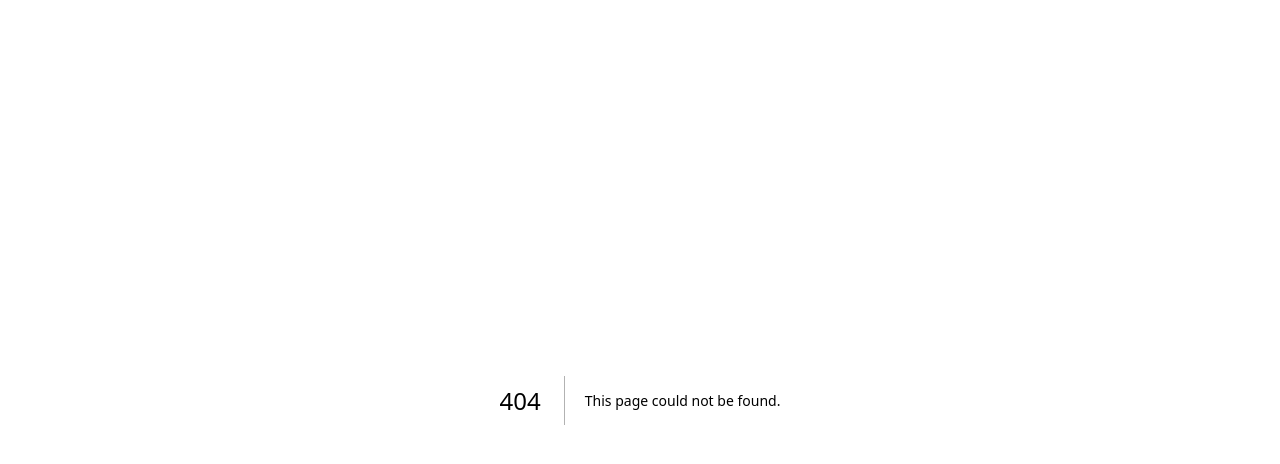
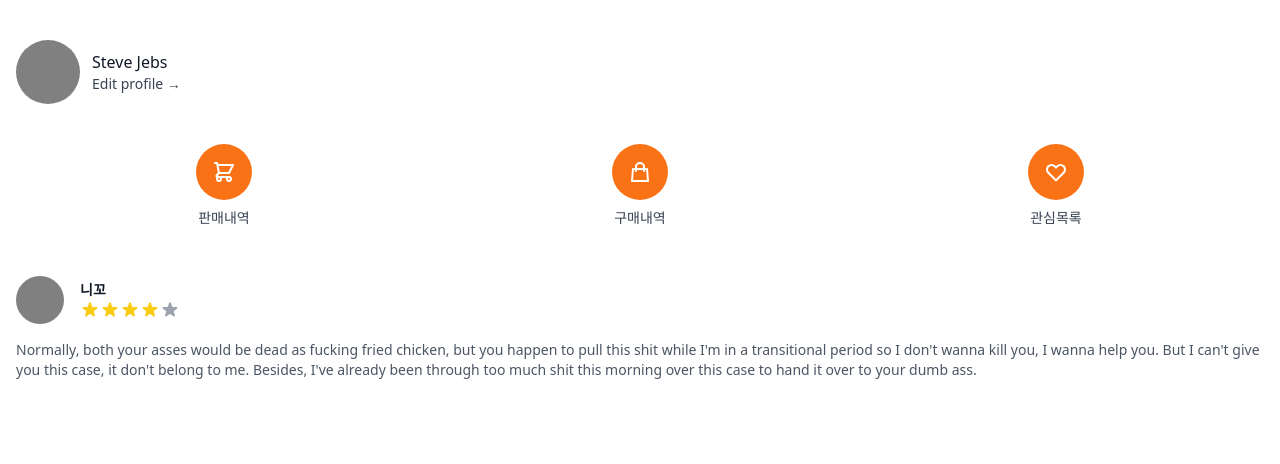
Before and after one commit to kimdongzzi/nomad-carrot-market, a Next.js app: page /profile in a window 1280 px wide. Before the commit this address had no page. Shown: the top 464 px of the page. Built offline with nearby package versions, Linux system fonts and the light colour scheme.

Commit message:
[design]feat/UI: Profile UI #2 #13
- Profile UI 구성

```diff
--- /dev/null
+++ b/pages/profile.tsx
@@ -0,0 +1,147 @@
+import type { NextPage } from "next";
+
+const Profile: NextPage = () => {
+  return (
+    <div className="py-10 px-4">
+      <div className="flex items-center space-x-3">
+        <div className="h-16 w-16 rounded-full bg-[gray]" />
+        <div className="flex flex-col">
+          <span className="font-medium text-gray-900">Steve Jebs</span>
+          <span className="text-sm text-gray-700">Edit profile &rarr;</span>
+        </div>
+      </div>
+      <div className="mt-10 flex justify-around">
+        <div className="flex flex-col items-center">
+          <div className="flex h-14 w-14 items-center justify-center rounded-full bg-orange-500 text-white">
+            <svg
+              className="h-6 w-6"
+              fill="none"
+              stroke="currentColor"
+              viewBox="0 0 24 24"
+              xmlns="http://www.w3.org/2000/svg"
+            >
+              <path
+                strokeLinecap="round"
+                strokeLinejoin="round"
+                strokeWidth="2"
+                d="M3 3h2l.4 2M7 13h10l4-8H5.4M7 13L5.4 5M7 13l-2.293 2.293c-.63.63-.184 1.707.707 1.707H17m0 0a2 2 0 100 4 2 2 0 000-4zm-8 2a2 2 0 11-4 0 2 2 0 014 0z"
+              ></path>
+            </svg>
+          </div>
+          <span className="mt-2 text-sm font-medium text-gray-700">
+            판매내역
+          </span>
+        </div>
+        <div className="flex flex-col items-center">
+          <div className="flex h-14 w-14 items-center justify-center rounded-full bg-orange-500 text-white">
+            <svg
+              className="h-6 w-6"
+              fill="none"
+              stroke="currentColor"
+              viewBox="0 0 24 24"
+              xmlns="http://www.w3.org/2000/svg"
+            >
+              <path
+                strokeLinecap="round"
+                strokeLinejoin="round"
+                strokeWidth="2"
+                d="M16 11V7a4 4 0 00-8 0v4M5 9h14l1 12H4L5 9z"
+              ></path>
+            </svg>
+          </div>
+          <span className="mt-2 text-sm font-medium text-gray-700">
+            구매내역
+          </span>
+        </div>
+        <div className="flex flex-col items-center">
+          <div className="flex h-14 w-14 items-center justify-center rounded-full bg-orange-500 text-white">
+            <svg
+              className="h-6 w-6"
+              fill="none"
+              stroke="currentColor"
+              viewBox="0 0 24 24"
+              xmlns="http://www.w3.org/2000/svg"
+            >
+              <path
+                strokeLinecap="round"
+                strokeLinejoin="round"
+                strokeWidth="2"
+                d="M4.318 6.318a4.5 4.5 0 000 6.364L12 20.364l7.682-7.682a4.5 4.5 0 00-6.364-6.364L12 7.636l-1.318-1.318a4.5 4.5 0 00-6.364 0z"
+              ></path>
+            </svg>
+          </div>
+          <span className="mt-2 text-sm font-medium text-gray-700">
+            관심목록
+          </span>
+        </div>
+      </div>
+      <div className="mt-12">
+        <div className="flex items-center space-x-4">
+          <div className="h-12 w-12 rounded-full bg-[gray]" />
+          <div>
+            <h4 className="text-sm font-bold text-gray-900">니꼬</h4>
+            <div className="flex items-center">
+              <svg
+                className="h-5 w-5 text-yellow-400"
+                xmlns="http://www.w3.org/2000/svg"
+                viewBox="0 0 20 20"
+                fill="currentColor"
+                aria-hidden="true"
+              >
+                <path d="M9.049 2.927c.3-.921 1.603-.921 1.902 0l1.07 3.292a1 1 0 00.95.69h3.462c.969 0 1.371 1.24.588 1.81l-2.8 2.034a1 1 0 00-.364 1.118l1.07 3.292c.3.921-.755 1.688-1.54 1.118l-2.8-2.034a1 1 0 00-1.175 0l-2.8 2.034c-.784.57-1.838-.197-1.539-1.118l1.07-3.292a1 1 0 00-.364-1.118L2.98 8.72c-.783-.57-.38-1.81.588-1.81h3.461a1 1 0 00.951-.69l1.07-3.292z" />
+              </svg>
+              <svg
+                className="h-5 w-5 text-yellow-400"
+                xmlns="http://www.w3.org/2000/svg"
+                viewBox="0 0 20 20"
+                fill="currentColor"
+                aria-hidden="true"
+              >
+                <path d="M9.049 2.927c.3-.921 1.603-.921 1.902 0l1.07 3.292a1 1 0 00.95.69h3.462c.969 0 1.371 1.24.588 1.81l-2.8 2.034a1 1 0 00-.364 1.118l1.07 3.292c.3.921-.755 1.688-1.54 1.118l-2.8-2.034a1 1 0 00-1.175 0l-2.8 2.034c-.784.57-1.838-.197-1.539-1.118l1.07-3.292a1 1 0 00-.364-1.118L2.98 8.72c-.783-.57-.38-1.81.588-1.81h3.461a1 1 0 00.951-.69l1.07-3.292z" />
+              </svg>
+              <svg
+                className="h-5 w-5 text-yellow-400"
+                xmlns="http://www.w3.org/2000/svg"
+                viewBox="0 0 20 20"
+                fill="currentColor"
+                aria-hidden="true"
+              >
+                <path d="M9.049 2.927c.3-.921 1.603-.921 1.902 0l1.07 3.292a1 1 0 00.95.69h3.462c.969 0 1.371 1.24.588 1.81l-2.8 2.034a1 1 0 00-.364 1.118l1.07 3.292c.3.921-.755 1.688-1.54 1.118l-2.8-2.034a1 1 0 00-1.175 0l-2.8 2.034c-.784.57-1.838-.197-1.539-1.118l1.07-3.292a1 1 0 00-.364-1.118L2.98 8.72c-.783-.57-.38-1.81.588-1.81h3.461a1 1 0 00.951-.69l1.07-3.292z" />
+              </svg>
+              <svg
+                className="h-5 w-5 text-yellow-400"
+                xmlns="http://www.w3.org/2000/svg"
+                viewBox="0 0 20 20"
+                fill="currentColor"
+                aria-hidden="true"
+              >
+                <path d="M9.049 2.927c.3-.921 1.603-.921 1.902 0l1.07 3.292a1 1 0 00.95.69h3.462c.969 0 1.371 1.24.588 1.81l-2.8 2.034a1 1 0 00-.364 1.118l1.07 3.292c.3.921-.755 1.688-1.54 1.118l-2.8-2.034a1 1 0 00-1.175 0l-2.8 2.034c-.784.57-1.838-.197-1.539-1.118l1.07-3.292a1 1 0 00-.364-1.118L2.98 8.72c-.783-.57-.38-1.81.588-1.81h3.461a1 1 0 00.951-.69l1.07-3.292z" />
+              </svg>
+              <svg
+                className="h-5 w-5 text-gray-400"
+                xmlns="http://www.w3.org/2000/svg"
+                viewBox="0 0 20 20"
+                fill="currentColor"
+                aria-hidden="true"
+              >
+                <path d="M9.049 2.927c.3-.921 1.603-.921 1.902 0l1.07 3.292a1 1 0 00.95.69h3.462c.969 0 1.371 1.24.588 1.81l-2.8 2.034a1 1 0 00-.364 1.118l1.07 3.292c.3.921-.755 1.688-1.54 1.118l-2.8-2.034a1 1 0 00-1.175 0l-2.8 2.034c-.784.57-1.838-.197-1.539-1.118l1.07-3.292a1 1 0 00-.364-1.118L2.98 8.72c-.783-.57-.38-1.81.588-1.81h3.461a1 1 0 00.951-.69l1.07-3.292z" />
+              </svg>
+            </div>
+          </div>
+        </div>
+        <div className="mt-4 text-sm text-gray-600">
+          <p>
+            Normally, both your asses would be dead as fucking fried chicken,
+            but you happen to pull this shit while I&apos;m in a transitional
+            period so I don&apos;t wanna kill you, I wanna help you. But I
+            can&apos;t give you this case, it don&apos;t belong to me. Besides,
+            I&apos;ve already been through too much shit this morning over this
+            case to hand it over to your dumb ass.
+          </p>
+        </div>
+      </div>
+    </div>
+  );
+};
+
+export default Profile;
```
